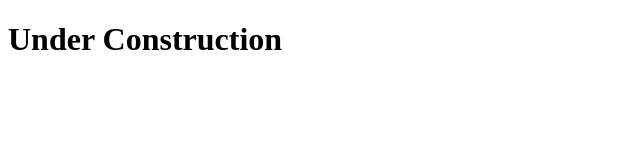
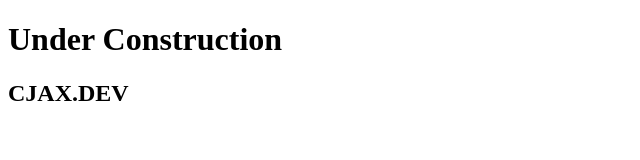
Before and after one commit to Ricky102890/Dev-Portfolio, a plain HTML site: page index.html in a window 1280 px wide. Shown: the whole page, without its empty margins (0-640 px from the left). Drawn offline with Linux system fonts and the light colour scheme.

Commit message:
Add Name as headintg 2

```diff
--- a/index.html
+++ b/index.html
@@ -11,5 +11,6 @@
 </head>
 <body>
     <h1>Under Construction</h1>
+    <h2>CJAX.DEV</h2>
 </body>
 </html>
```
